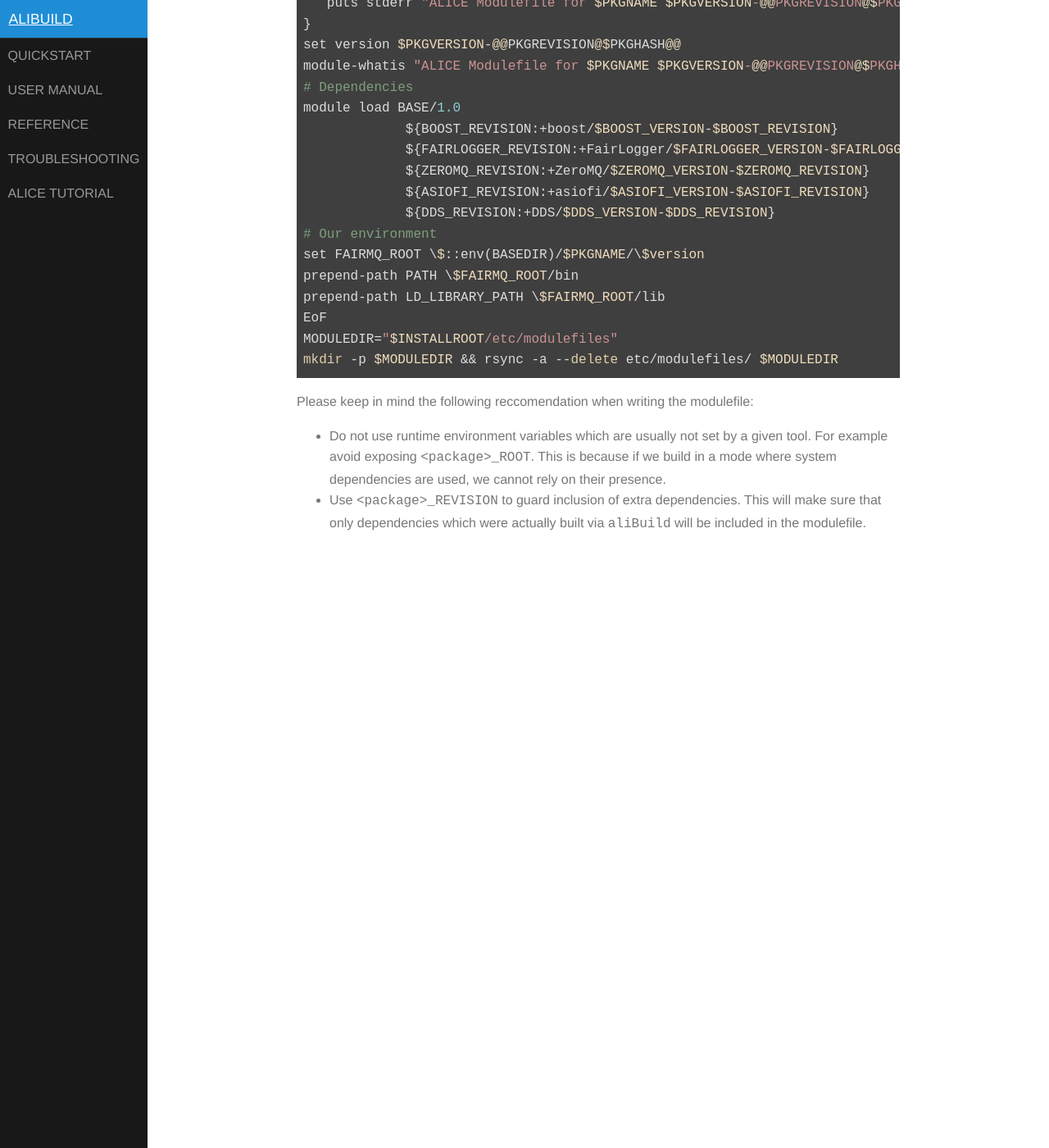
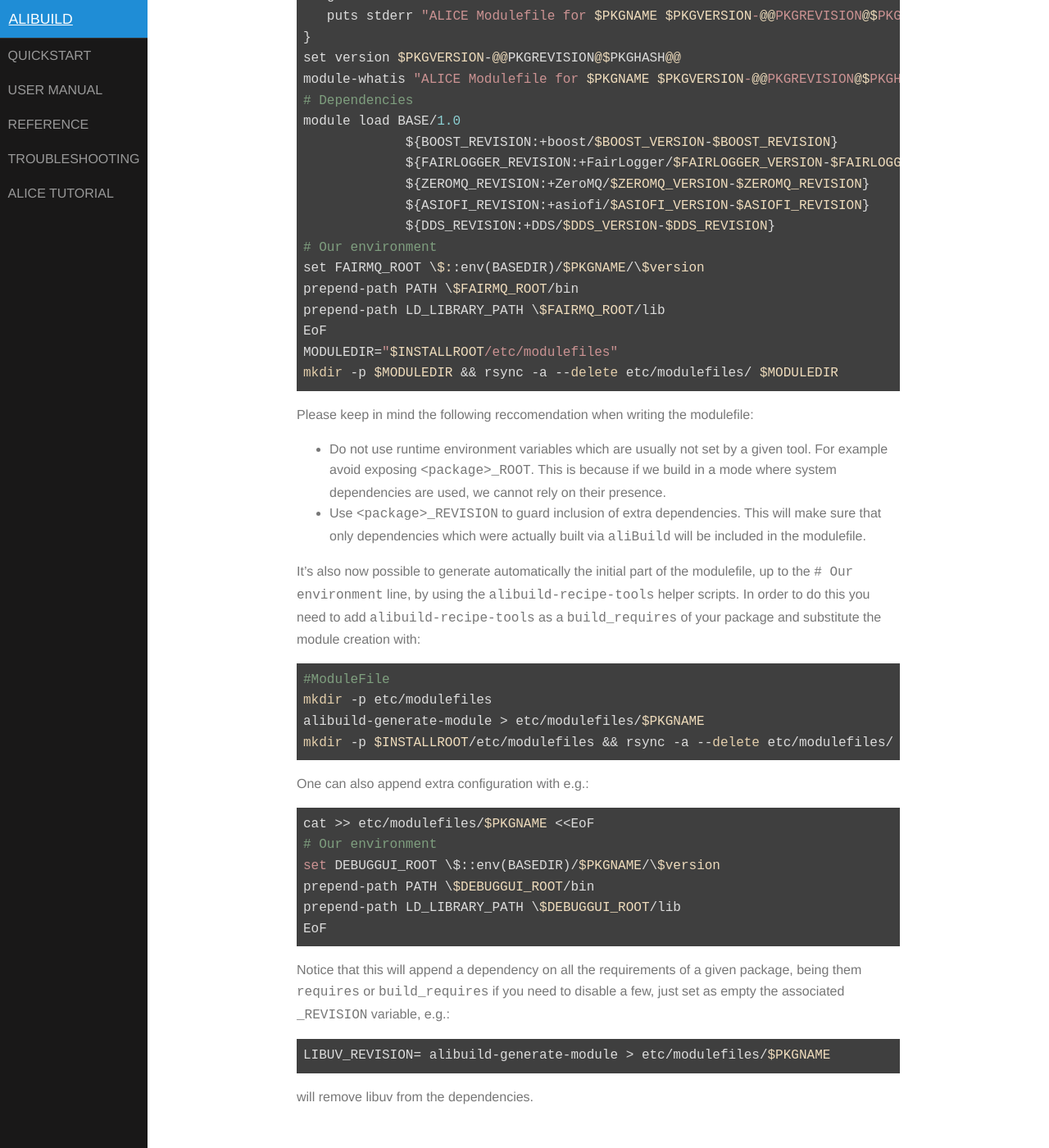
Before and after one commit to alisw/alibuild, a Jekyll site: the page built from docs/reference.markdown, in a window 1280 px wide and 1400 px high, scrolled down 6895 px. Shown: the whole window at 82% size. Built offline with Jekyll 4.4.1, drawn with Linux system fonts in a browser that asks for light colours; some of the changed text lies outside the part shown.

Commit message:
Add instructions on how to generate modulefiles

````diff
--- a/docs/reference.markdown
+++ b/docs/reference.markdown
@@ -275,7 +275,9 @@ Notice that for development packages, we also generate a `.envrc` file in `<work
 
 ## Runtime environment
 
-Runtime environment is usually provided via [environment modules](https://modules.readthedocs.io/en/latest/). While the build environment is automatically generated, it is responsibility of the recipe to create a module file in `$INSTALLROOT/etc/modulefiles/$PKGNAME`. For example:
+Runtime environment is usually provided via [environment modules](https://modules.readthedocs.io/en/latest/).
+
+While the build environment is automatically generated, it is responsibility of the recipe to create a module file in `$INSTALLROOT/etc/modulefiles/$PKGNAME`. For example:
 
 ```
 # ModuleFile
@@ -308,3 +310,31 @@ Please keep in mind the following reccomendation when writing the modulefile:
 
 * Do not use runtime environment variables which are usually not set by a given tool. For example avoid exposing `<package>_ROOT`. This is because if we build in a mode where system dependencies are used, we cannot rely on their presence.
 * Use `<package>_REVISION` to guard inclusion of extra dependencies. This will make sure that only dependencies which were actually built via `aliBuild` will be included in the modulefile.
+
+It's also now possible to generate automatically the initial part of the modulefile, up to the `# Our environment` line, by using the `alibuild-recipe-tools` helper scripts. In order to do this you need to add `alibuild-recipe-tools` as a `build_requires` of your package and substitute the module creation with:
+
+```bash
+#ModuleFile
+mkdir -p etc/modulefiles
+alibuild-generate-module > etc/modulefiles/$PKGNAME
+mkdir -p $INSTALLROOT/etc/modulefiles && rsync -a --delete etc/modulefiles/ $INSTALLROOT/etc/modulefiles
+```
+
+One can also append extra configuration with e.g.:
+
+```bash
+cat >> etc/modulefiles/$PKGNAME <<EoF
+# Our environment
+set DEBUGGUI_ROOT \$::env(BASEDIR)/$PKGNAME/\$version
+prepend-path PATH \$DEBUGGUI_ROOT/bin
+prepend-path LD_LIBRARY_PATH \$DEBUGGUI_ROOT/lib
+EoF
+```
+
+Notice that this will append a dependency on all the requirements of a given package, being them `requires` or `build_requires` if you need to disable a few, just set as empty the associated `_REVISION` variable, e.g.:
+
+```bash
+LIBUV_REVISION= alibuild-generate-module > etc/modulefiles/$PKGNAME
+```
+
+will remove libuv from the dependencies.
````
